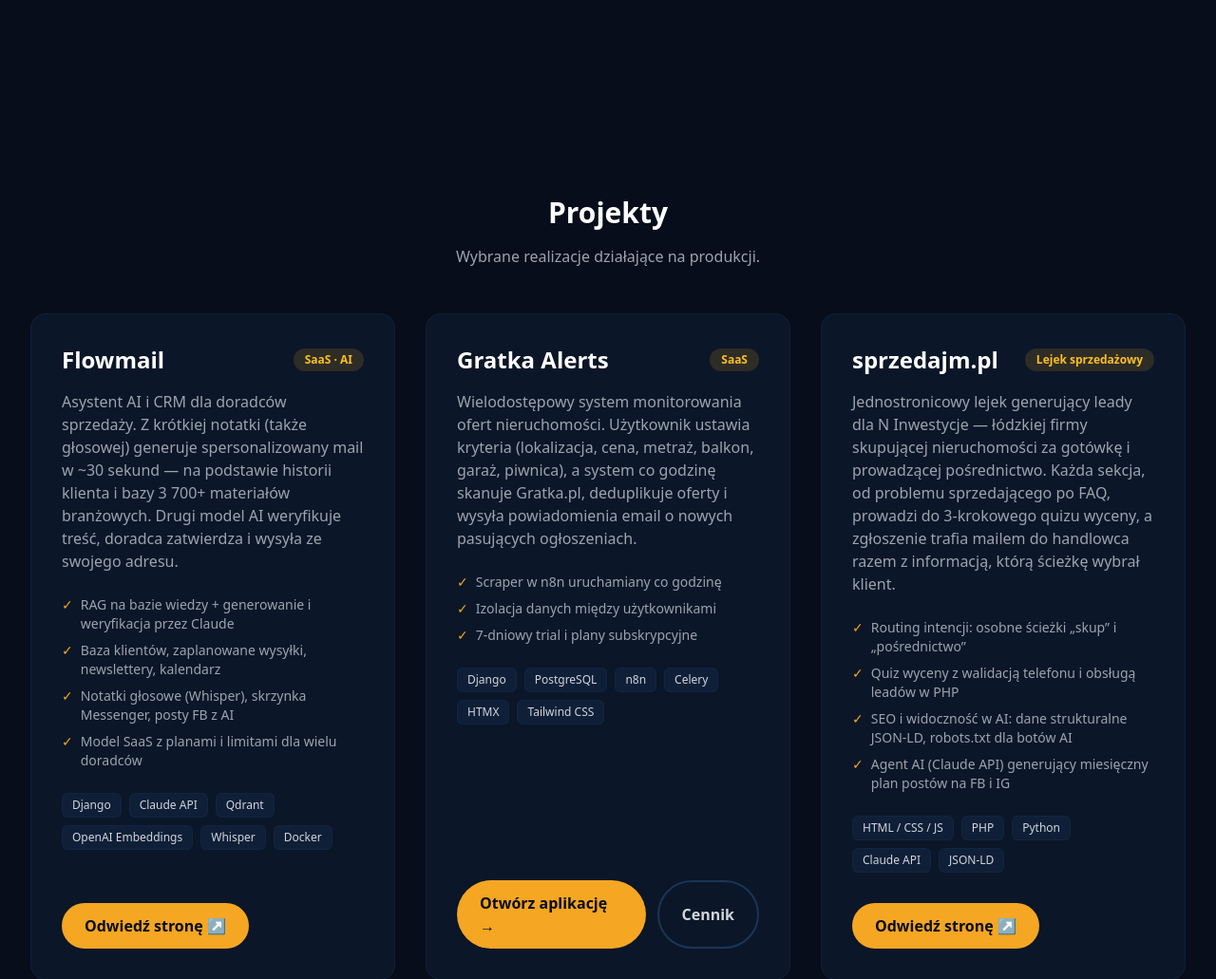
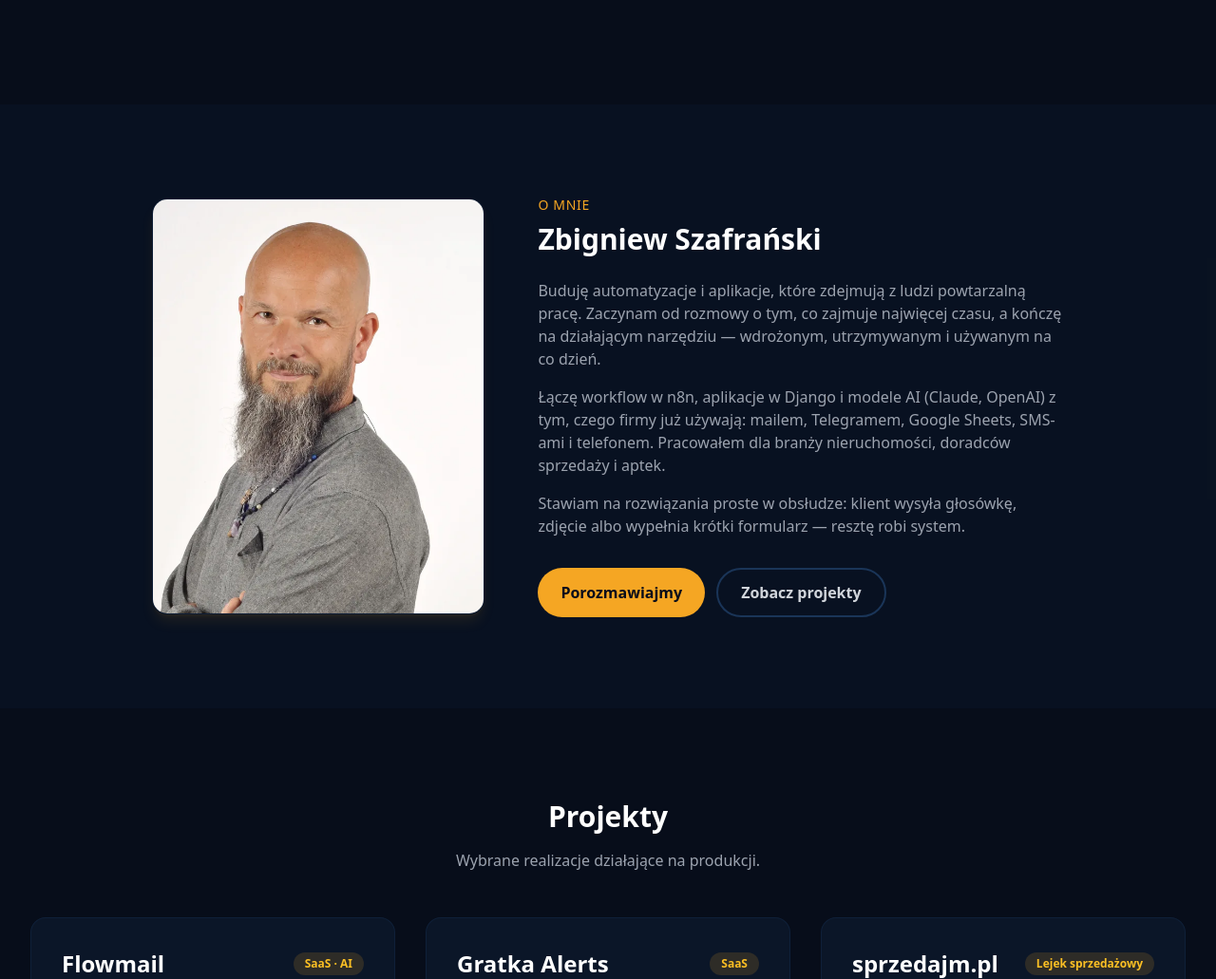
Before and after one commit to zbigniew-szafranski/NexusLab, a Django app: page / in a window 1280 px wide. Shown: the part 491-1522 px from the top of the page at 95% size. Run offline with Django 5.2, Linux system fonts and the light colour scheme; parts of the project's set-up code (start-up, migrations or seed data) failed here and were passed over; some libraries are stand-ins or nearby versions.

Commit message:
add About section with photo; serve static files via WhiteNoise
Static files returned 404 in production (Traefik proxies everything to
Gunicorn, nginx is unused), so the admin CSS was broken too.

Co-Authored-By: Claude Opus 5.5 <noreply@anthropic.com>
Claude-Session: https://claude.ai/code/session_01Mnq3pk6JtaPb9ooqiFAuz8

```diff
--- a/config/settings/base.py
+++ b/config/settings/base.py
@@ -36,6 +36,7 @@ INSTALLED_APPS = [
 
 MIDDLEWARE = [
     'django.middleware.security.SecurityMiddleware',
+    'whitenoise.middleware.WhiteNoiseMiddleware',
     'corsheaders.middleware.CorsMiddleware',
     'django.contrib.sessions.middleware.SessionMiddleware',
     'django.middleware.common.CommonMiddleware',
--- a/requirements.txt
+++ b/requirements.txt
@@ -9,3 +9,4 @@ gunicorn==21.2.0
 psycopg2-binary==2.9.9
 anthropic==0.8.0
 pillow==10.1.0
+whitenoise==6.6.0
--- a/templates/website/index.html
+++ b/templates/website/index.html
@@ -1,4 +1,5 @@
 {% extends "base.html" %}
+{% load static %}
 
 {% block head_title %}NexusLab — Portfolio: automatyzacja, AI i aplikacje webowe{% endblock %}
 
@@ -23,6 +24,52 @@
                class="inline-flex items-center justify-center px-8 py-3.5 bg-gold-500 text-navy-900 font-bold rounded-full hover:bg-gold-400 transition text-lg">
                 Zobacz projekty
             </a>
+        </div>
+    </div>
+</section>
+
+<!-- O mnie -->
+<section id="o-mnie" class="py-16 sm:py-24 bg-navy-800/50">
+    <div class="max-w-5xl mx-auto px-4 sm:px-6 lg:px-8">
+        <div class="grid grid-cols-1 md:grid-cols-5 gap-10 md:gap-14 items-center">
+            <div class="md:col-span-2">
+                <picture>
+                    <source srcset="{% static 'img/zbigniew.webp' %}" type="image/webp">
+                    <img src="{% static 'img/zbigniew.jpg' %}" width="640" height="800" loading="lazy"
+                         alt="Zbigniew Szafrański"
+                         class="w-full max-w-xs mx-auto md:max-w-none rounded-2xl border border-navy-600/50 shadow-lg shadow-gold-500/10">
+                </picture>
+            </div>
+            <div class="md:col-span-3">
+                <p class="text-sm uppercase tracking-wider text-gold-500">O mnie</p>
+                <h2 class="mt-2 text-3xl font-bold">Zbigniew Szafrański</h2>
+                <div class="mt-6 space-y-4 text-gray-400">
+                    <p>
+                        Buduję automatyzacje i aplikacje, które zdejmują z ludzi powtarzalną pracę.
+                        Zaczynam od rozmowy o tym, co zajmuje najwięcej czasu, a kończę na działającym
+                        narzędziu — wdrożonym, utrzymywanym i używanym na co dzień.
+                    </p>
+                    <p>
+                        Łączę workflow w n8n, aplikacje w Django i modele AI (Claude, OpenAI) z tym,
+                        czego firmy już używają: mailem, Telegramem, Google Sheets, SMS-ami i telefonem.
+                        Pracowałem dla branży nieruchomości, doradców sprzedaży i aptek.
+                    </p>
+                    <p>
+                        Stawiam na rozwiązania proste w obsłudze: klient wysyła głosówkę, zdjęcie albo
+                        wypełnia krótki formularz — resztę robi system.
+                    </p>
+                </div>
+                <div class="mt-8 flex flex-col sm:flex-row gap-3">
+                    <a href="#kontakt"
+                       class="inline-flex items-center justify-center px-6 py-3 bg-gold-500 text-navy-900 font-bold rounded-full hover:bg-gold-400 transition">
+                        Porozmawiajmy
+                    </a>
+                    <a href="#projekty"
+                       class="inline-flex items-center justify-center px-6 py-3 border-2 border-navy-500 text-gray-300 font-semibold rounded-full hover:border-gold-500/50 hover:text-white transition">
+                        Zobacz projekty
+                    </a>
+                </div>
+            </div>
         </div>
     </div>
 </section>
```
Also changed, not shown: static/img/zbigniew.jpg (added), static/img/zbigniew.webp (added).
